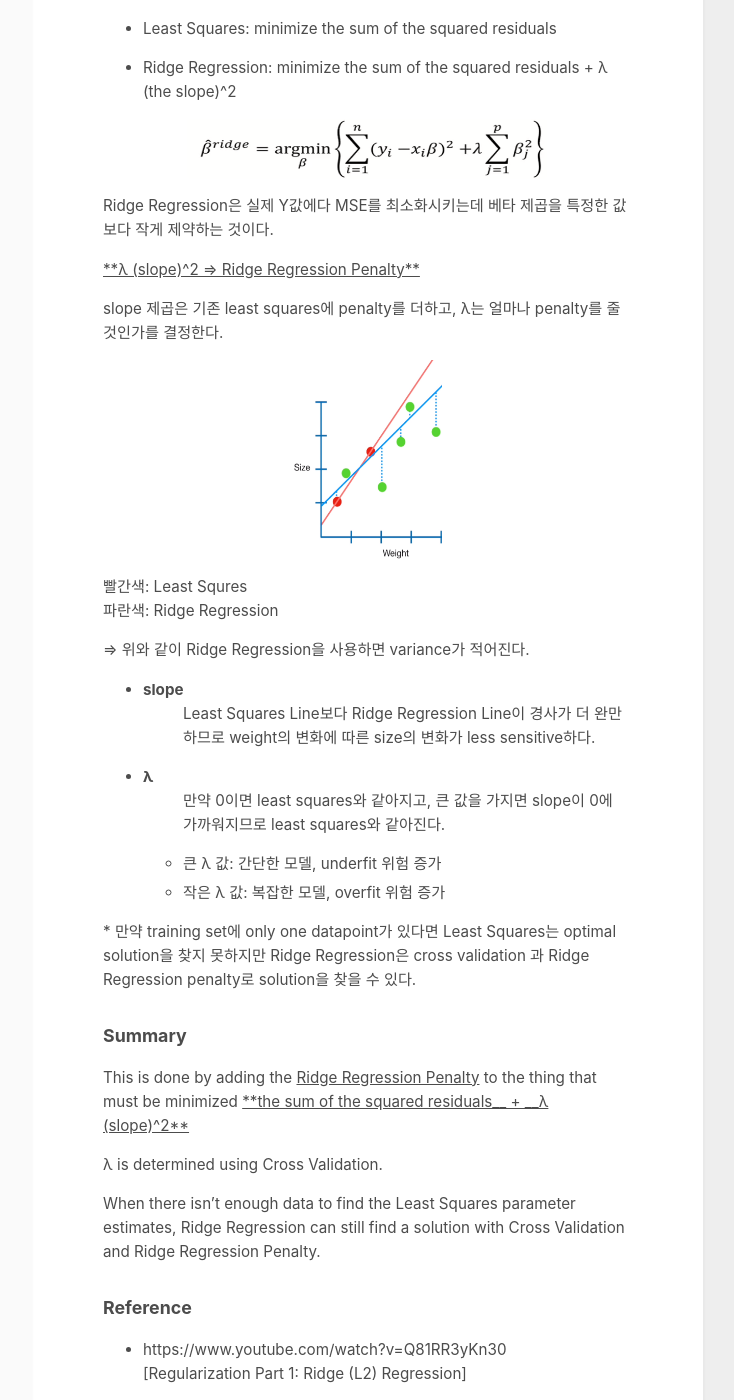
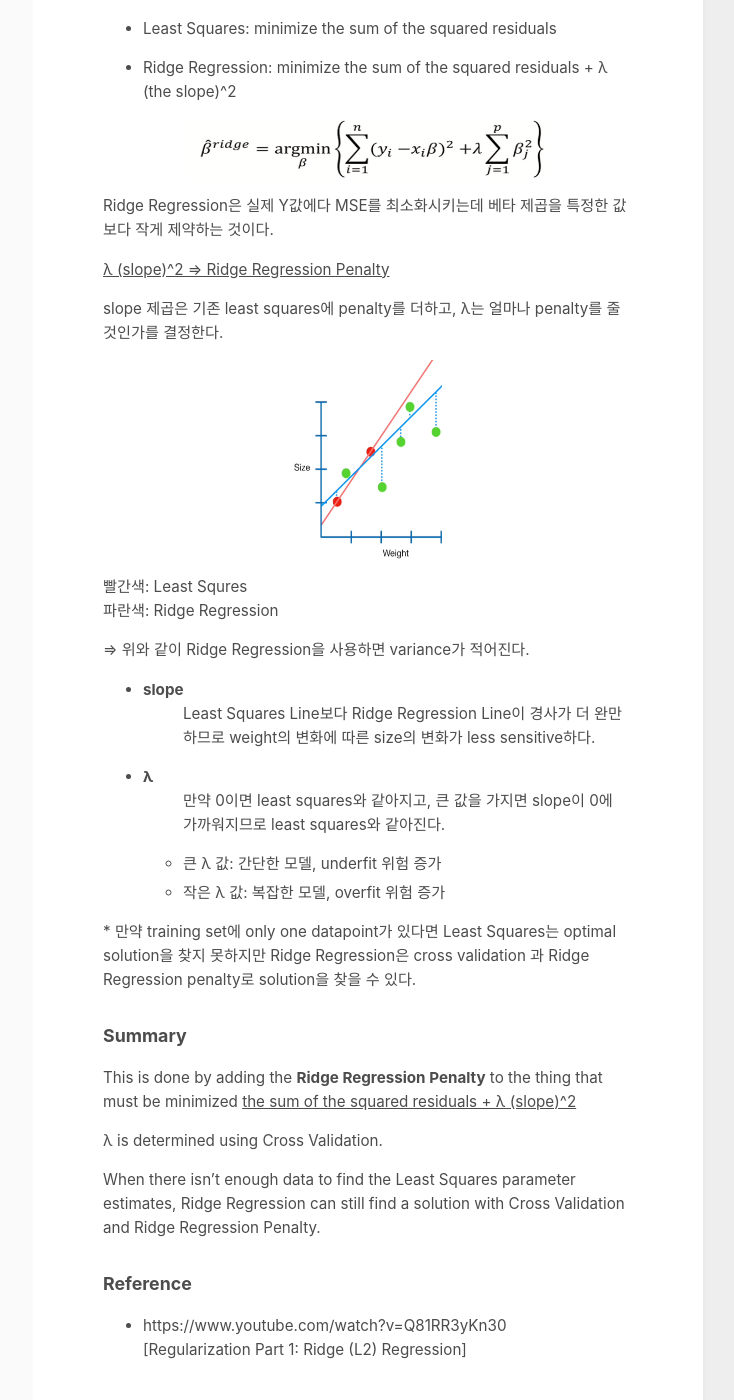
Before and after one commit to YeinHeo/yeinheo.github.io, a Jekyll site: the page built from _posts/2020-10-11-[ML]Ridge Regression.md, in a window 1280 px wide and 1400 px high, scrolled down 627 px. Shown: the whole window, without its empty margins (417-1151 px from the left). Built offline with Jekyll 4.4.1, drawn with Linux system fonts in a browser that asks for light colours.

```diff
--- a/_posts/2020-10-11-[ML]Ridge Regression.md
+++ b/_posts/2020-10-11-[ML]Ridge Regression.md
@@ -24,7 +24,7 @@ comments: true
 
    Ridge Regression은 실제 Y값에다 MSE를 최소화시키는데 베타 제곱을 특정한 값보다 작게 제약하는 것이다.
 
-   <u>**λ (slope)^2  ⇒ Ridge Regression Penalty**</u>
+   <u>λ (slope)^2  ⇒ Ridge Regression Penalty</u>
 
    slope 제곱은 기존 least squares에 penalty를 더하고, λ는 얼마나 penalty를 줄 것인가를 결정한다.
 
@@ -53,8 +53,8 @@ Ridge Regression은 cross validation 과 Ridge Regression penalty로 solution을
 
 ### Summary
 
-This is done by adding the <u>Ridge Regression Penalty</u> to the thing that must be minimized
-<u>**the sum of the squared residuals__ + __λ (slope)^2**</u>
+This is done by adding the **Ridge Regression Penalty** to the thing that must be minimized
+<u>the sum of the squared residuals + λ (slope)^2</u>
 
 λ is determined using Cross Validation.
 
```
